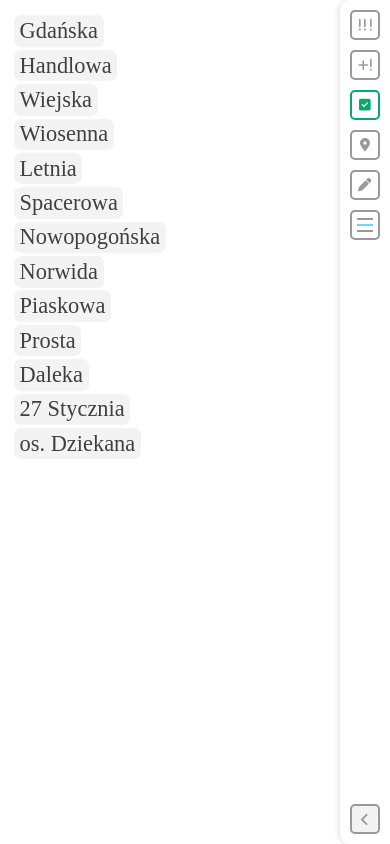
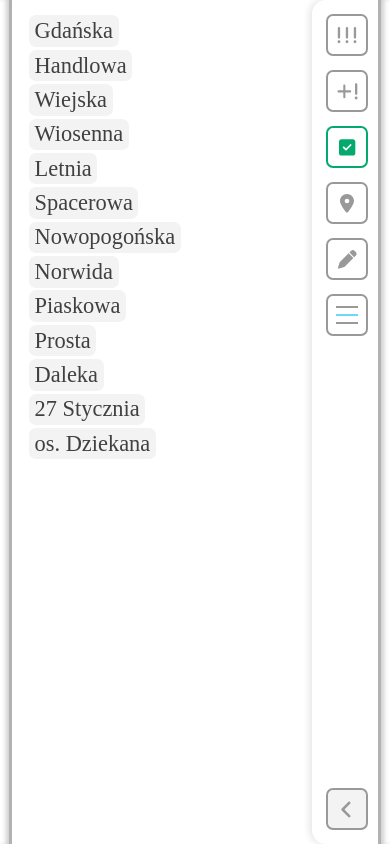
Before and after one commit to Tapio-adro/addresses-app, a React (Vite) app: page / in a window 390 px wide. Built offline with nearby package versions, Linux system fonts and the light colour scheme.

Commit message:
Make it look like on phone

```diff
--- a/src/App.tsx
+++ b/src/App.tsx
@@ -686,7 +686,7 @@ function App() {
   }) : null;
 
   return (
-    <>
+    <div id="wrapper">
       <Modal
         isOpen={isAddCanceledModalOpen}
         currentAddress={currentCancelationAddress}
@@ -703,6 +703,7 @@ function App() {
         className={isSidebarOpen ? "shown" : ""}
         onClick={() => setIsSidebarOpen(false)}
       ></div>
+      <div className="overlap_left"></div>
       <main ref={mainElement}>
         <CanceledAddressesList
           appMode={appMode}
@@ -723,7 +724,9 @@ function App() {
             onStreetAdded={handleStreetAdded}
           ></StreetInput>
         </div>
-      </main>
+        <div id="sidebar_main_wrapper">
+          <div id="sidebar_main">
+            <div id="sidebar_wrapper">
               <div
                 id="sidebar"
                 className={isSidebarOpen ? "open" : ""}
@@ -813,7 +816,12 @@ function App() {
                   <FontAwesomeIcon icon={faAngleLeft} />
                 </button>
               </div>
-    </>
+            </div>
+          </div>
+        </div>
+      </main>
+      <div className="overlap_right"></div>
+    </div>
   )
 }
 
--- a/src/assets/css/style.css
+++ b/src/assets/css/style.css
@@ -2,14 +2,52 @@ body {
   height: 100%;
 }
 
+#root {
+  position: relative;
+}
+
+#wrapper {
+  width: 360px;
+  margin: 0 auto;
+}
+
+.overlap_left {
+  top: 0;
+  left: 0;
+  width: calc((100% - 360px) / 2 - 3px);
+  height: 100%;
+  z-index: 3;
+  pointer-events: none;
+  position: fixed;
+  background-color: #fff;
+  box-shadow: inset -5px 0 5px -2px rgba(0, 0, 0, 0.2);
+  border-right: 3px solid rgba(0, 0, 0, 0.3);
+}
+
+.overlap_right {
+  top: 0;
+  right: 0;
+  width: calc((100% - 360px) / 2 - 3px);
+  height: 100%;
+  z-index: 3;
+  pointer-events: none;
+  position: fixed;
+  background-color: #fff;
+  box-shadow: inset 5px 0 5px -2px rgba(0, 0, 0, 0.2);
+  border-left: 3px solid rgba(0, 0, 0, 0.3);
+}
+
 main {
-  margin-right: 50px;
+  position: relative;
+  margin-right: 70px;
 }
 
 #list {
   zoom: 1.4;
   margin: 10px;
   margin-left: 5px;
+  margin-top: 0;
+  padding-top: 10px;
   transition: 0.5s;
 }
 #list .list_item_wrapper {
@@ -174,10 +212,31 @@ main {
   background-position: bottom;
 }
 
+#sidebar_main_wrapper {
+  position: absolute;
+  height: 100%;
+  top: 0;
+  left: 0;
+  pointer-events: none;
+}
+
+#sidebar_main {
+  width: 360px;
+  position: relative;
+}
+
+#sidebar_wrapper {
+  position: absolute;
+  width: 200px;
+  height: 100%;
+  top: 0;
+  right: 0;
+  zoom: 1.4;
+}
+
 #sidebar {
+  pointer-events: all;
   position: fixed;
-  right: 0;
-  top: 0;
   width: 200px;
   height: 100%;
   box-shadow: -2px 0 5px rgba(0, 0, 0, 0.1);
@@ -189,6 +248,7 @@ main {
   z-index: 2;
   display: flex;
   flex-direction: column;
+  margin-left: 5px;
 }
 #sidebar.open {
   transform: translateX(0px);
--- a/src/assets/css/style.sass
+++ b/src/assets/css/style.sass
@@ -14,17 +14,47 @@ $darkgrey: #404040
 body
   height: 100%
   // overflow: hidden
+#root
+  position: relative
+#wrapper
+  width: 360px
+  margin: 0 auto
+.overlap_left
+  top: 0
+  left: 0
+  width: calc( (100% - 360px) / 2 - 3px)
+  height: 100%
+  z-index: 3
+  pointer-events: none
+  position: fixed
+  background-color: #fff
+  box-shadow: inset -5px 0 5px -2px rgba(0, 0, 0, 0.2)
+  border-right: 3px solid rgba(0, 0, 0, 0.3)
+.overlap_right
+  top: 0
+  right: 0
+  width: calc( (100% - 360px) / 2 - 3px)
+  height: 100%
+  z-index: 3
+  pointer-events: none
+  position: fixed
+  background-color: #fff
+  box-shadow: inset 5px 0 5px -2px rgba(0, 0, 0, 0.2)
+  border-left: 3px solid rgba(0, 0, 0, 0.3)
 main
-  // height: calc( 100vh - 50px )
+  position: relative
   // padding: 10px
   // padding-left: 5px
-  margin-right: 50px
+  margin-right: 70px
   // overflow: hidden
   // overflow-y: scroll
+
 #list
   zoom: 1.4
   margin: 10px
   margin-left: 5px
+  margin-top: 0
+  padding-top: 10px
   transition: 0.5s
   &.any_streets_mode
 #list .list_item_wrapper
@@ -157,11 +187,29 @@ main
   &:active
     background-position: bottom
 
+#sidebar_main_wrapper
+  position: absolute
+  height: 100%
+  top: 0
+  left: 0
+  pointer-events: none
+#sidebar_main
+  width: 360px
+  position: relative
+#sidebar_wrapper
+  position: absolute
+  width: 200px
+  height: 100%
+  top: 0
+  right: 0
+  zoom: 1.4
 #sidebar
+  pointer-events: all
   position: fixed
-  right: 0
-  top: 0
   width: 200px
+  // width: 50px
+  // top: 0
+  // right: 0
   height: 100%
   box-shadow: -2px 0 5px rgba(0, 0, 0, 0.1)
   border-top-left-radius: 10px
@@ -172,9 +220,9 @@ main
   z-index: 2
   display: flex
   flex-direction: column
+  margin-left: 5px
   &.open
     transform: translateX(0px)
-
 #mode_buttons
   display: flex
   flex-direction: column
```
Also changed, not shown: 1 other file (tests, documents, lock files or other folders). Lines whose indentation alone changed are shown as unchanged.
